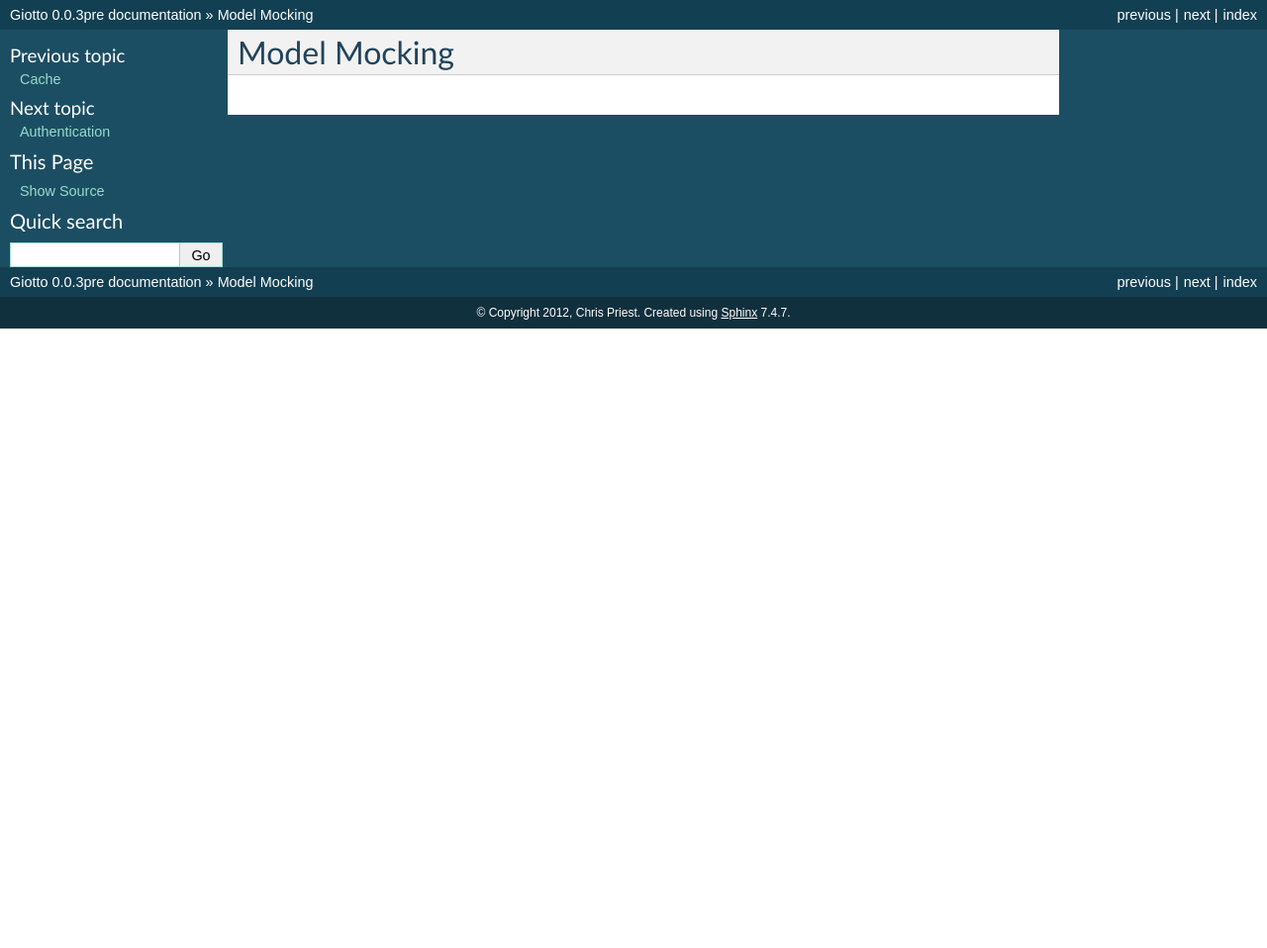
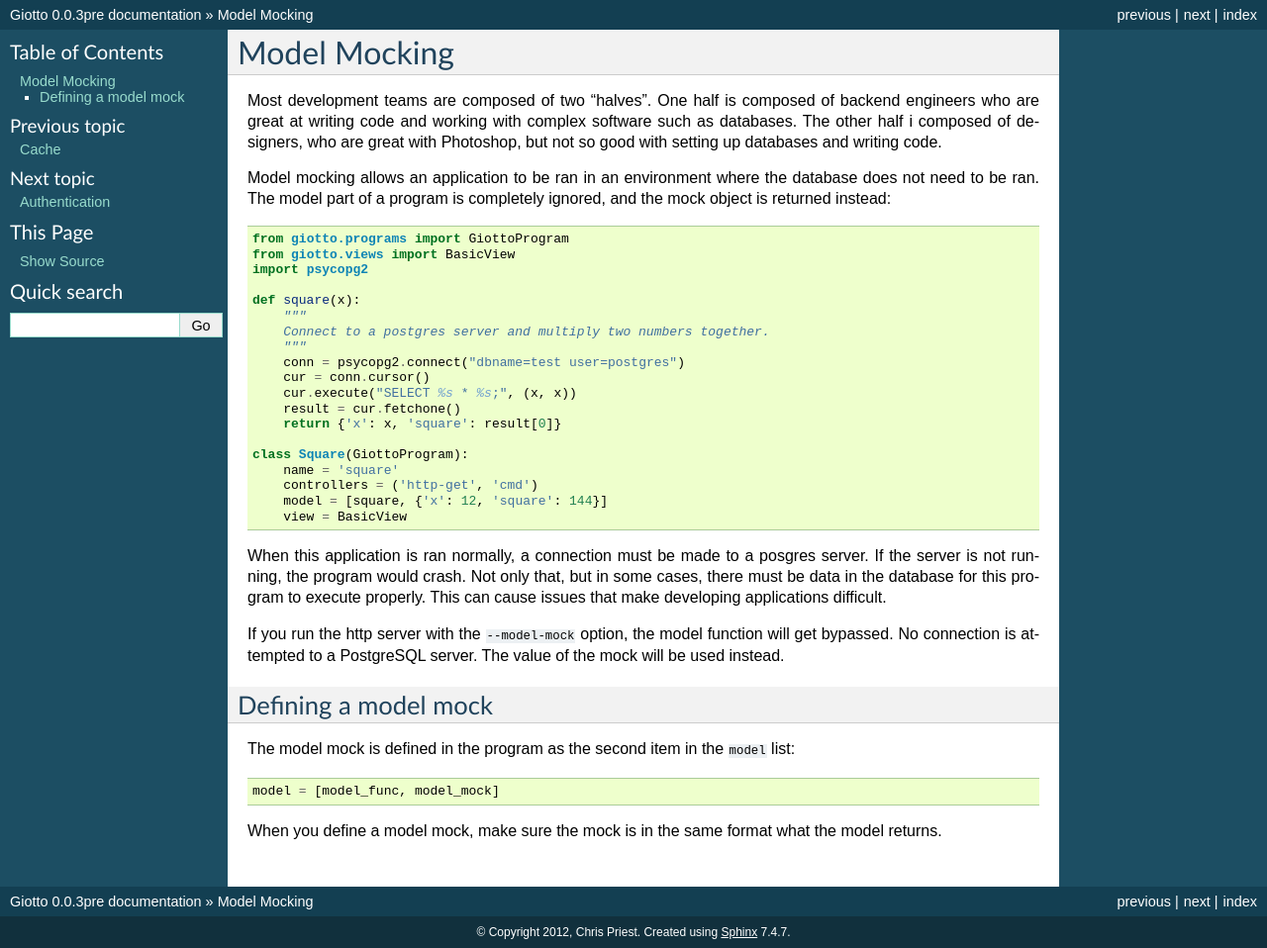
Before and after one commit to priestc/giotto, a Sphinx documentation site: the page built from docs/model_mocking.rst, in a window 1280 px wide. Shown: the whole page at 99% size. Built offline with Sphinx 7.4.7, drawn with Linux system fonts in a browser that asks for light colours; before the commit the page ends 900 px from its top, so only the background shows below that.

Commit message:
added model mock docs

```diff
--- a/docs/model_mocking.rst
+++ b/docs/model_mocking.rst
@@ -3,3 +3,50 @@
 =============
 Model Mocking
 =============
+
+Most development teams are composed of two "halves".
+One half is composed of backend engineers who are great at writing code and working with complex software such as databases.
+The other half i composed of designers, who are great with Photoshop,
+but not so good with setting up databases and writing code.
+
+Model mocking allows an application to be ran in an environment where the database does not need to be ran.
+The model part of a program is completely ignored, and the mock object is returned instead::
+
+    from giotto.programs import GiottoProgram
+    from giotto.views import BasicView
+    import psycopg2
+
+    def square(x):
+        """
+        Connect to a postgres server and multiply two numbers together.
+        """
+        conn = psycopg2.connect("dbname=test user=postgres")
+        cur = conn.cursor()
+        cur.execute("SELECT %s * %s;", (x, x))
+        result = cur.fetchone()
+        return {'x': x, 'square': result[0]}
+
+    class Square(GiottoProgram):
+        name = 'square'
+        controllers = ('http-get', 'cmd')
+        model = [square, {'x': 12, 'square': 144}]
+        view = BasicView
+
+When this application is ran normally, a connection must be made to a posgres server.
+If the server is not running, the program would crash.
+Not only that, but in some cases, there must be data in the database for this program to execute properly.
+This can cause issues that make developing applications difficult.
+
+If you run the http server with the ``--model-mock`` option,
+the model function will get bypassed.
+No connection is attempted to a PostgreSQL server.
+The value of the mock will be used instead.
+
+Defining a model mock
+---------------------
+
+The model mock is defined in the program as the second item in the ``model`` list::
+
+    model = [model_func, model_mock]
+
+When you define a model mock, make sure the mock is in the same format what the model returns.
```
Also changed, not shown: 6 other files.
